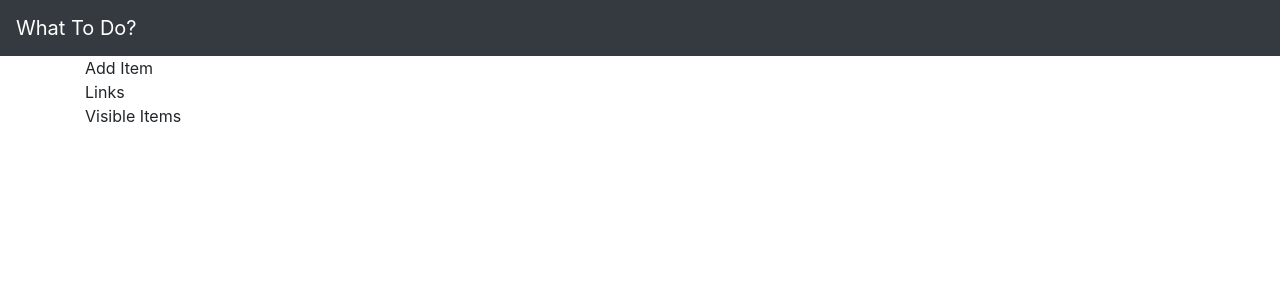
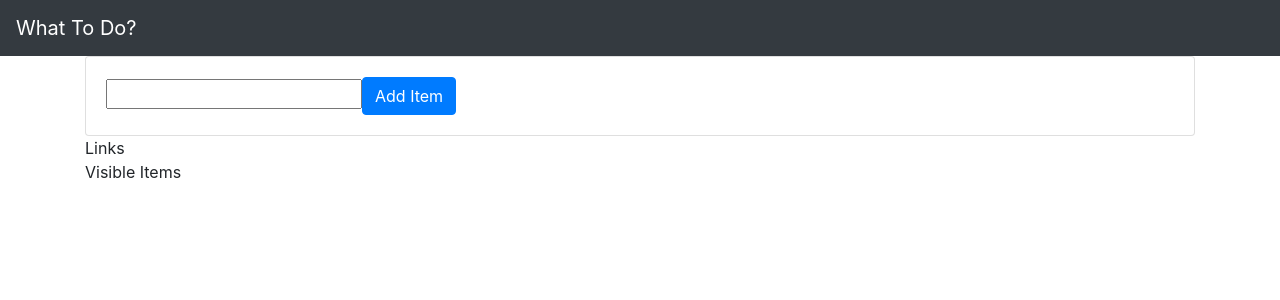
Before and after one commit to Jordan6271/bootcamp-project-week11, a React (Create React App) app in the folder what-to-do/: page / in a window 1280 px wide. Shown: the top 300 px of the page. Built offline with nearby package versions, Linux system fonts and the light colour scheme.

Commit message:
Create add item component

```diff
--- a/what-to-do/src/App.js
+++ b/what-to-do/src/App.js
@@ -5,7 +5,7 @@ import WhatToDo from './WhatToDo/WhatToDo';
 class App extends React.Component {
   render() {
     return (
-      <div className="app">
+      <div className="app-area">
         <WhatToDo />
       </div>
     );
--- /dev/null
+++ b/what-to-do/src/WhatToDo/Add/Add.js
@@ -0,0 +1,49 @@
+import React from 'react';
+import Card from 'react-bootstrap/Card';
+import Form from 'react-bootstrap/Form';
+import Button from 'react-bootstrap/Button';
+
+class Add extends React.Component {
+  constructor(props) {
+    super(props)
+    this.state = {
+      id: 0,
+      description: ``,
+      completed: false
+    }
+  }
+
+  handleChange(event) {
+    this.setState({
+      description: event.target.value
+    });
+  }
+
+  submitHandler(event) {
+    event.preventDefault();
+    let newId = this.state.id + 1;
+    this.props.onsubmit(this.state.id, this.state.description, this.state.completed);
+    this.setState({
+      id: newId,
+      description: ``,
+      completed: false
+    });
+  }
+
+  render() {
+    return (
+      <div className="add-area">
+        <Card>
+          <Card.Body>
+            <Form onsubmit={(event) => this.submitHandler(event)}>
+              <input type="text" name="description" value={this.state.description} onChange={(event) => this.handleChange(event)} />
+              <Button type="submit">Add Item</Button>
+            </Form>
+          </Card.Body>
+        </Card>
+      </div>
+    );
+  }
+}
+
+export default Add;
--- a/what-to-do/src/WhatToDo/WhatToDo.js
+++ b/what-to-do/src/WhatToDo/WhatToDo.js
@@ -1,4 +1,7 @@
 import React from 'react';
+
+import Add from './Add/Add';
+
 import Navbar from 'react-bootstrap/Navbar';
 import Container from 'react-bootstrap/Container';
 import 'bootstrap/dist/css/bootstrap.min.css';
@@ -20,7 +23,7 @@ class WhatToDo extends React.Component {
             </Navbar.Brand>
           </Navbar>
           <Container>
-            Add Item <br />
+            <Add />
             Links <br />
             Visible Items
           </Container>
```
